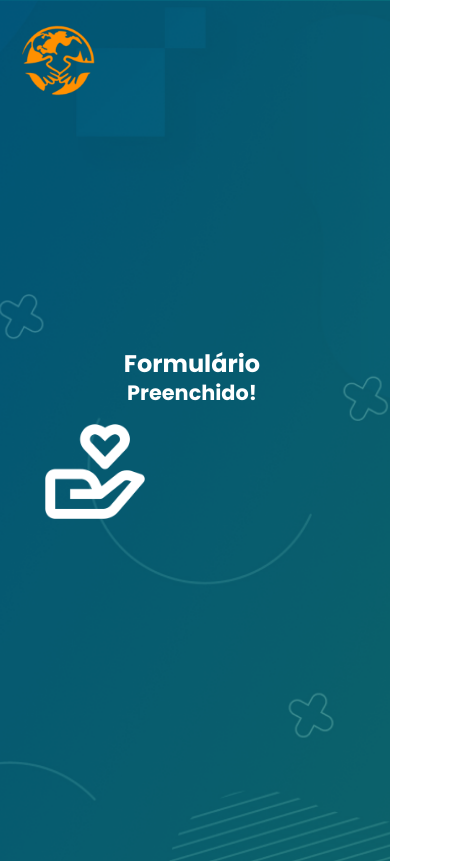
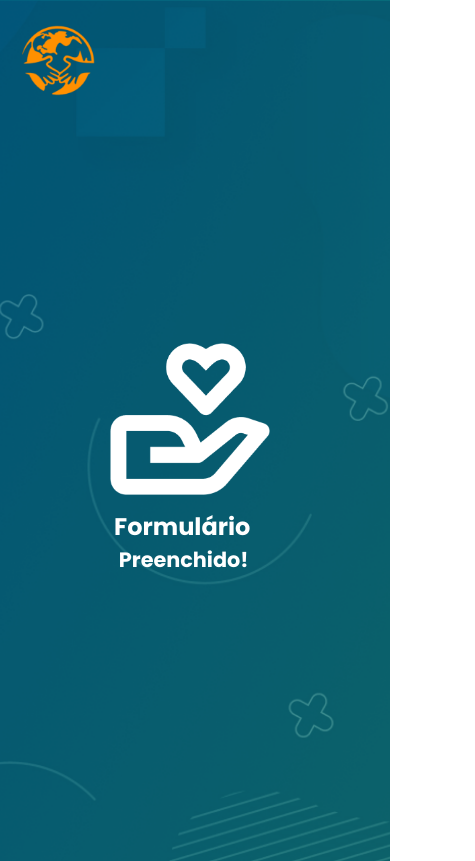
Before and after one commit to rafabernardess/FormularioInscricao, a React (Vite) app: page /formulario-preenchido in a window 390 px wide. Shown: the whole page, 475 px wide, since content can reach past the window. Built offline with nearby package versions, Linux system fonts and the light colour scheme.

Commit message:
Update Preenchido.css

```diff
--- a/src/css/Preenchido.css
+++ b/src/css/Preenchido.css
@@ -7,18 +7,17 @@ body {
     justify-content: center;
     align-items: center;
     height: 100vh;
-    background-image: url(/img/fundo.png);
+    max-height: 110vh;
+    background-image:url(/img/fundo.png);
     background-size: cover;
     color: white;
-    font-family: 'Poppins', sans-serif;
 }
 
 /* Estilo para o logo */
-.CaixaMensagem {
+
+.CaixaMensagem{
     margin-left: 15em;
-    width: 100%;
 }
-
 .logo {
     top: 25px;
     left: 20px;
@@ -31,22 +30,19 @@ body {
 
 /* Estilo para o ícone */
 .icon {
-    position: relative;
-    margin-bottom: 20px;
-    top: 0;
-    left: 0;
-    transform: translate(0, 0);
-    display: flex;
-    justify-content: center;
-    align-items: center;
-    width: 100%;
+    position: relative; /* Permite que o ícone flua com o layout */
+    margin-bottom: 20px; /* Espaçamento abaixo do ícone */
+
+    /* Aqui você pode ajustar a posição do ícone conforme desejar */
+    top: -45.5px; /* Ajuste para mover para cima ou para baixo */
+    left: -365px; /* Ajuste para mover para a esquerda ou direita */
+    transform: translate(0, 0); /* Altere valores para reposicionar o ícone se necessário */
 }
 
 .icon img {
-    width: 230px; /* Tamanho padrão para telas de PC */
+    width: 230px;
+    max-width: 100%;
     height: auto;
-    max-width: 100%;
-    margin-right: 200px; /* Espaçamento entre o ícone e a frase */
 }
 
 /* Centraliza o texto e organiza o h1 */
@@ -77,69 +73,56 @@ body {
     max-width: 400px;
 }
 
-/* --- Estilos responsivos --- */
+/* Estilos responsivos usando media queries */
+@media (max-width: 1024px){
 
-/* Dispositivos médios (até 1024px) */
-@media (max-width: 1024px) {
-    .CaixaMensagem {
-        margin-left: 0; /* Remover o grande espaçamento lateral para centralizar */
-        width: 90%;
-        margin: 0 auto;
-    }
-    .icon img {
-        width: 180px; /* Ajuste para o ícone em telas médias */
-    }
-    .fonte h1, .fonte h2 {
-        font-size: 2.5rem; /* Reduz o tamanho do texto em telas médias */
+    .CaixaMensagem{
+        margin-top: -40em;
     }
 }
 
-/* Dispositivos menores (até 768px) */
 @media (max-width: 768px) {
     body {
-        height: auto; /* Deixe a altura ajustar-se ao conteúdo */
+        max-height: 10vh;
     }
-    .CaixaMensagem {
-        width: 90%;
-        margin: 0 auto;
-        margin-top: 2em;
-    }
-    .icon {
-        margin-top: 1em;
-        justify-content: center;
+    .CaixaMensagem{
+        width: 14em;
+        margin-top: -40em;
     }
     .icon img {
-        width: 120px; /* Tamanho menor para dispositivos menores */
+        width: 1em;
+        margin-left: 4em;
     }
-    .fonte h1, .fonte h2 {
-        font-size: 1.8rem;
-        text-align: center;
-        top: auto;
+    .fonte h1{
+        margin-top: 1.5em;
+        font-size: 2em;
+    }
+    .fonte h2{
+        margin-left: 0.2em;
+        font-size: 1.8em;
     }
 }
 
-/* Dispositivos pequenos (até 580px) */
 @media (max-width: 580px) {
-    .CaixaMensagem {
-        width: 100%;
-        margin: 0 auto;
-        margin-top: 1.5em;
-    }
-    .icon {
-        margin-top: 1em;
-        justify-content: center;
+    .CaixaMensagem{
+        margin-top: -40em;
+        width: 40%;
     }
     .icon img {
-        width: 100px; /* Menor tamanho para telas pequenas */
+        margin-left: 35em;
+        width: 10em;
+        margin-top: -50em;
     }
-    .fonte h1 {
-        font-size: 1.5rem;
-        margin-top: 0.5em;
-        text-align: center;
+    .fonte h1{
+        margin-top: 6.5em;
+        font-size: 1.5em;
+        left: 12%;
+        top: 2em;
     }
-    .fonte h2 {
-        font-size: 1.3rem;
-        text-align: center;
-        top: 0;
+    .fonte h2{
+        margin-left: 6em;
+        font-size: 1.3em;
+        left: -2.7em;
+        top: 2.5em;
     }
 }
```
